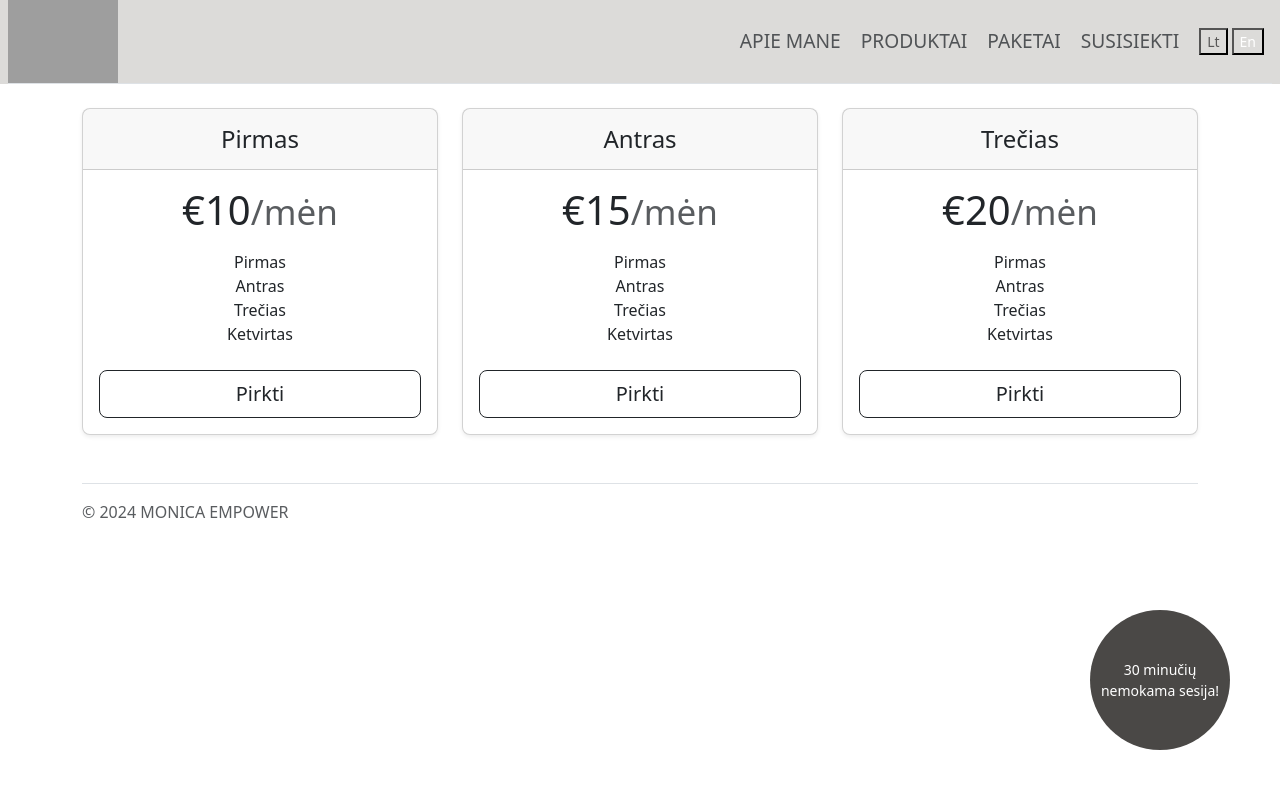
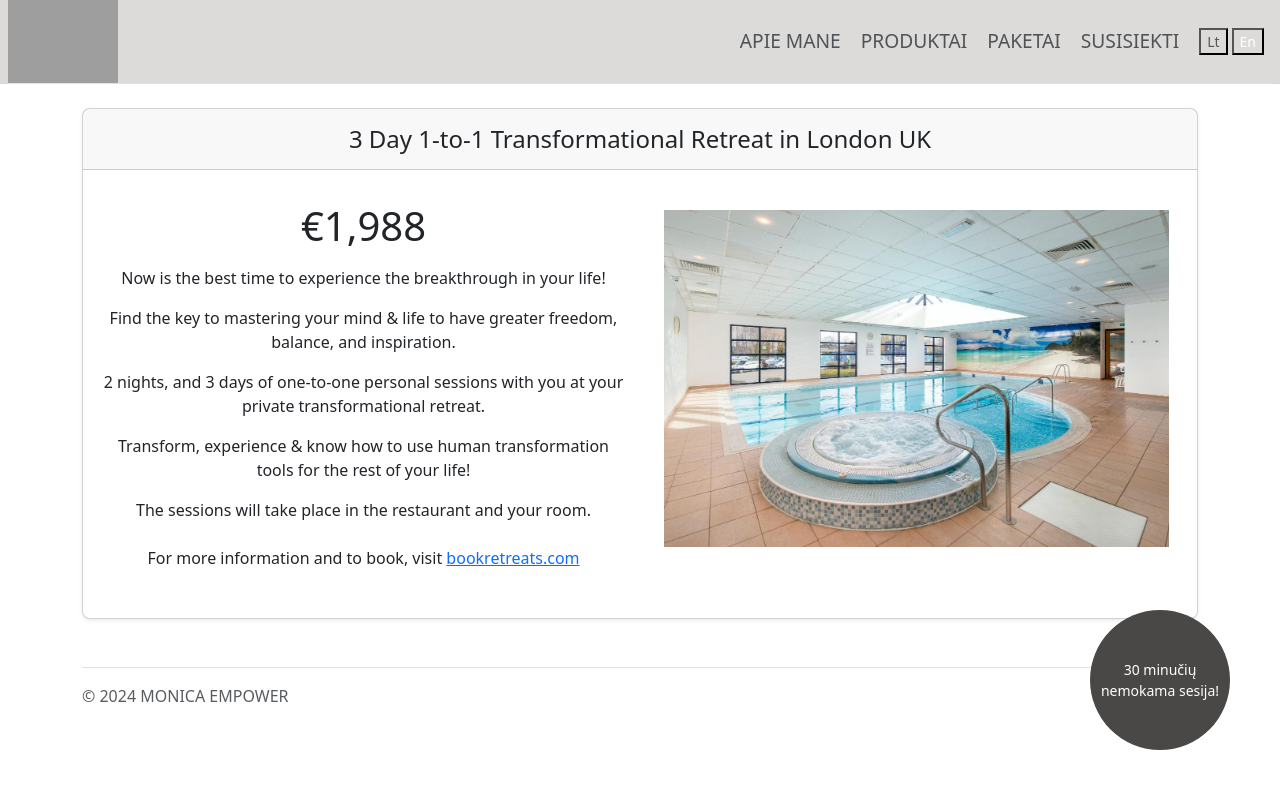
Before and after one commit to GiedreRag/empowerme, a React (Create React App) app in the folder client/: page /paketai in a window 1280 px wide. Shown: the top 788 px of the page. Built offline with nearby package versions, Linux system fonts and the light colour scheme; grey boxes are pictures that could not be loaded.

Commit message:
Packages update

```diff
--- /dev/null
+++ b/client/src/components/Packages.module.css
@@ -0,0 +1,3 @@
+.spaImg {
+    width: 100%;
+}
--- a/client/src/pages/Packages.jsx
+++ b/client/src/pages/Packages.jsx
@@ -1,59 +1,40 @@
 import StickyContactMessage from '../components/StickyContactMessage';
+import spaImg from '../assets/emp.spa.jpg';
+import style from '../components/Packages.module.css';
 
 export function Packages() {
 
     return (
         <main>
             <div className="container">
-                <div className="row row-cols-1 row-cols-md-3 mb-3 text-center">
+                <div className="row row-cols-1 row-cols-md-1 mb-3 text-center">
                     <div className="col">
                         <div className="card mb-4 rounded-3 shadow-sm">
                             <div className="card-header py-3">
-                            <h4 className="my-0 fw-normal">Pirmas</h4>
+                                <h4 className="my-0 fw-normal">3 Day 1-to-1 Transformational Retreat in London UK</h4>
                             </div>
+                            <div className="row row-cols-1 row-cols-lg-2 p-3">
                                 <div className="card-body">
-                            <h1 className="card-title pricing-card-title">€10<small className="text-body-secondary fw-light">/mėn</small></h1>
+                                    <h1 className="card-title pricing-card-title">€1,988</h1>
                                     <ul className="list-unstyled mt-3 mb-4">
-                            <li>Pirmas</li>
-                            <li>Antras</li>
-                            <li>Trečias</li>
-                            <li>Ketvirtas</li>
+                                        <li class="mb-3">Now is the best time to experience the breakthrough in your life!</li>
+                                        <li class="mb-3">Find the key to mastering your mind & life to have greater freedom, balance, and inspiration.</li>
+                                        <li class="mb-3">2 nights, and 3 days of one-to-one personal sessions with you at your private transformational retreat.</li>
+                                        <li class="mb-3">Transform, experience & know how to use human transformation tools for the rest of your life!</li>
+                                        <li class="mb-2">The sessions will take place in the restaurant and your room.</li>
                                     </ul>
-                            <button type="button" className="w-100 btn btn-lg btn-outline-dark">Pirkti</button>
+                                    <p>
+                                        For more information and to book, visit {' '}
+                                        <a href="https://bookretreats.com/r/3-day-1-to-1-transformational-retreat-in-london-uk" target="_blank" rel="noopener noreferrer">
+                                            bookretreats.com
+                                        </a>
+                                    </p>
+                                    {/* <button type="button" className="w-30 btn btn-lg btn-outline-dark me-2">Daugiau informacijos</button> */}
+                                    {/* <button type="button" className="w-30 btn btn-lg btn-outline-dark">Pirkti</button> */}
                                 </div>
+                                <div className="card-body p-4">
+                                    <img src={spaImg} alt="Spa" className={style.spaImg}/>
                                 </div>
-                    </div>
-                    <div className="col">
-                        <div className="card mb-4 rounded-3 shadow-sm">
-                        <div className="card-header py-3">
-                            <h4 className="my-0 fw-normal">Antras</h4>
-                        </div>
-                        <div className="card-body">
-                            <h1 className="card-title pricing-card-title">€15<small className="text-body-secondary fw-light">/mėn</small></h1>
-                            <ul className="list-unstyled mt-3 mb-4">
-                            <li>Pirmas</li>
-                            <li>Antras</li>
-                            <li>Trečias</li>
-                            <li>Ketvirtas</li>
-                            </ul>
-                            <button type="button" className="w-100 btn btn-lg btn-outline-dark">Pirkti</button>
-                        </div>
-                        </div>
-                    </div>
-                    <div className="col">
-                        <div className="card mb-4 rounded-3 shadow-sm">
-                        <div className="card-header py-3">
-                            <h4 className="my-0 fw-normal">Trečias</h4>
-                        </div>
-                        <div className="card-body">
-                            <h1 className="card-title pricing-card-title">€20<small className="text-body-secondary fw-light">/mėn</small></h1>
-                            <ul className="list-unstyled mt-3 mb-4">
-                            <li>Pirmas</li>
-                            <li>Antras</li>
-                            <li>Trečias</li>
-                            <li>Ketvirtas</li>
-                            </ul>
-                            <button type="button" className="w-100 btn btn-lg btn-outline-dark">Pirkti</button>
                             </div>
                         </div>
                     </div>
```
Also changed, not shown: client/src/assets/emp.spa.jpg (added). Lines whose indentation alone changed are shown as unchanged.
